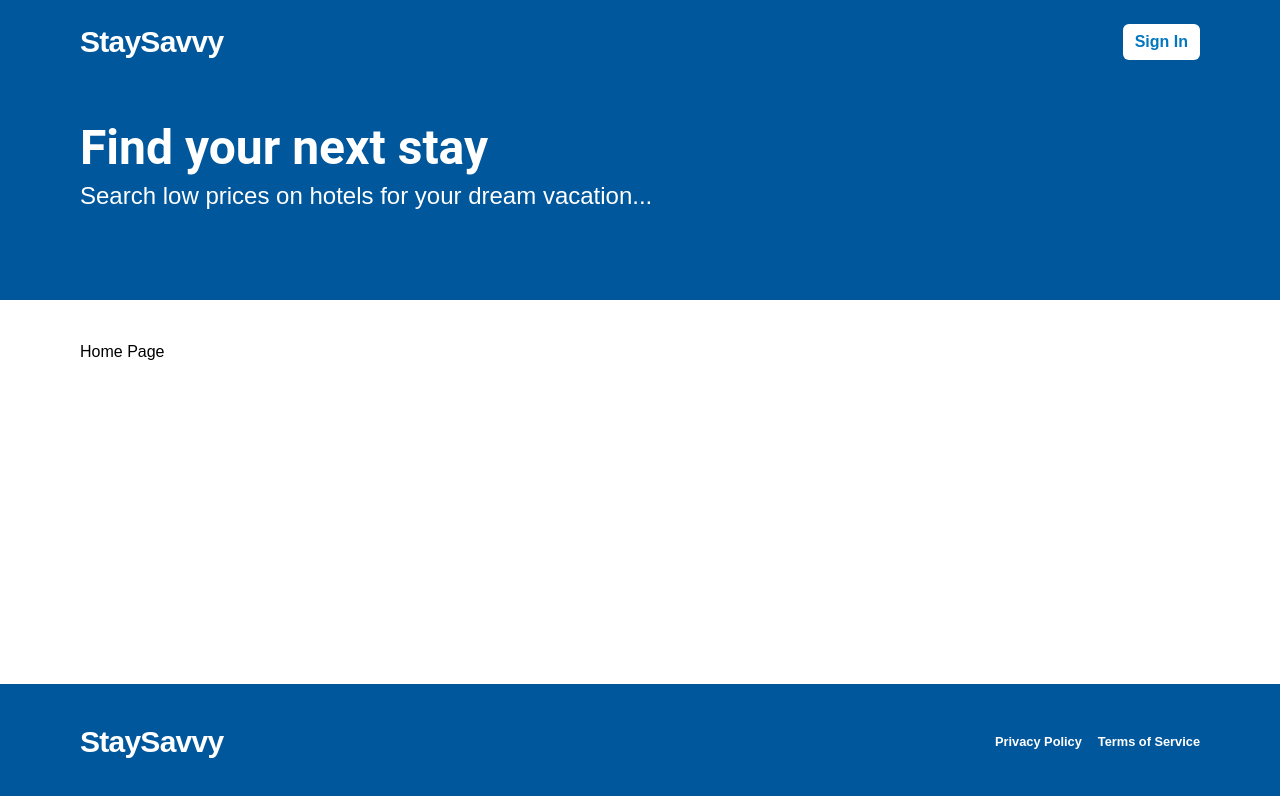
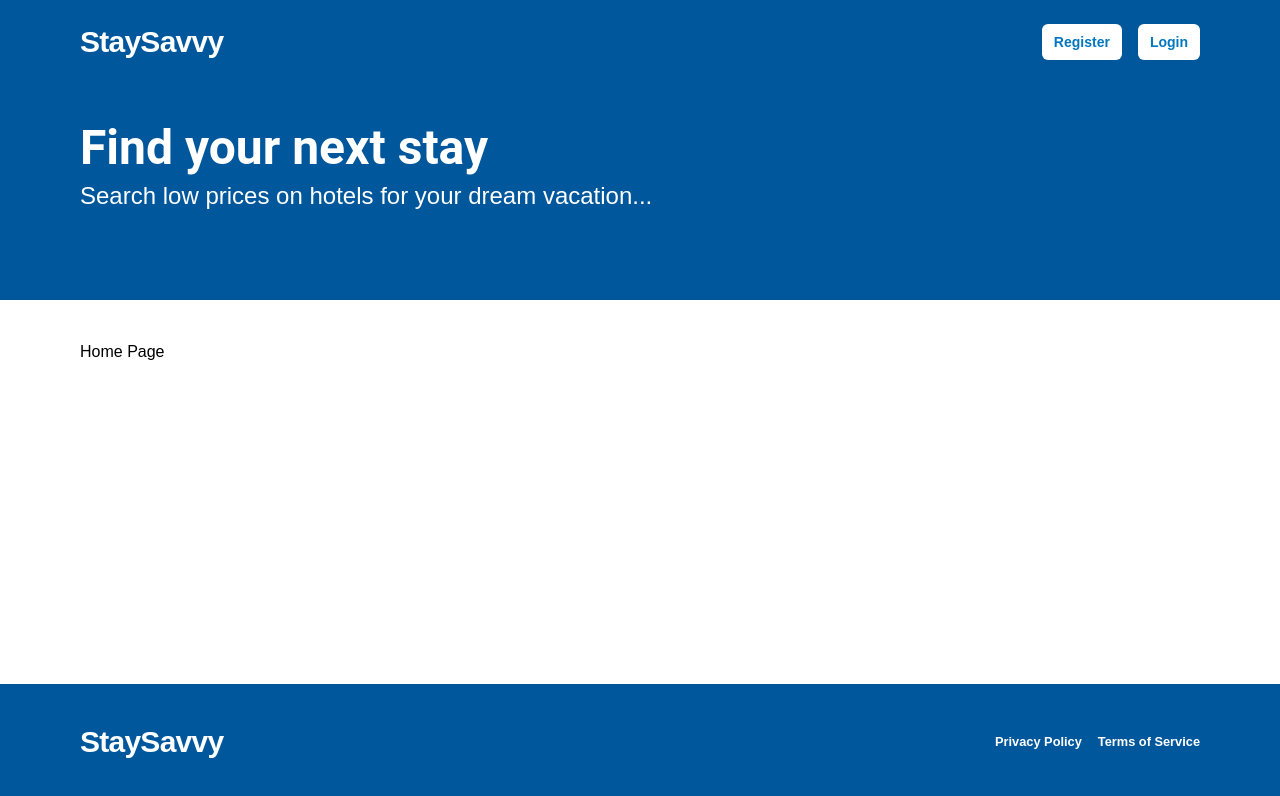
Before and after one commit to Lucaas27/staySavvy, a React (Vite) app in the folder client/: page / in a window 1280 px wide. Shown: the top 796 px of the page. Built offline with nearby package versions, Linux system fonts and the light colour scheme; no server answers; a web font is replaced by a local one.

Commit message:
Add register button to the navbar

```diff
--- a/client/src/components/Header.tsx
+++ b/client/src/components/Header.tsx
@@ -8,14 +8,24 @@ const Header = () => {
         <span className="text-3xl font-bold tracking-tight text-custom-content">
           <Link to="/">StaySavvy</Link>
         </span>
-        <span className="flex min-w-max space-x-2">
-          <Link
-            to="/sign-in"
-            className="flex items-center rounded-md bg-white px-3 font-bold text-custom-secondary hover:bg-gray-100"
-          >
-            Sign In
-          </Link>
-        </span>
+        <div className="flex flex-row flex-wrap gap-2 space-x-2 text-sm">
+          <span className="flex min-w-max">
+            <Link
+              to="/register"
+              className="flex items-center rounded-md bg-white px-3 font-bold text-custom-secondary hover:bg-gray-100"
+            >
+              Register
+            </Link>
+          </span>
+          <span className="flex min-w-max">
+            <Link
+              to="/login"
+              className="flex items-center rounded-md bg-white px-3 font-bold text-custom-secondary hover:bg-gray-100"
+            >
+              Login
+            </Link>
+          </span>
+        </div>
       </nav>
       <Hero />
     </header>
```
